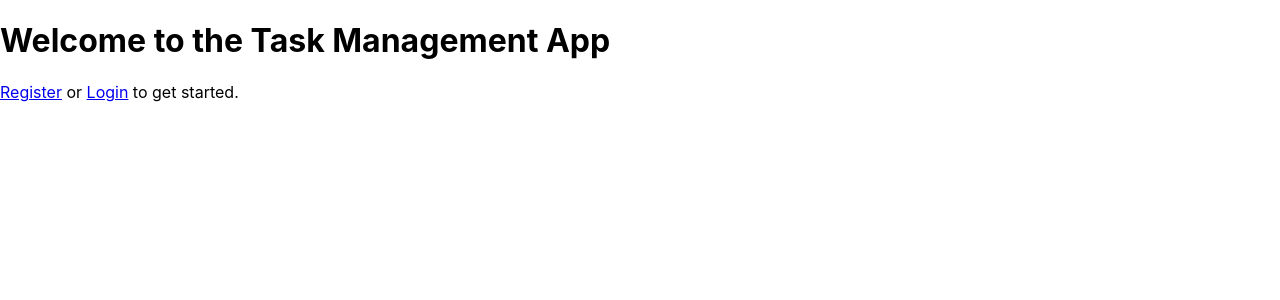
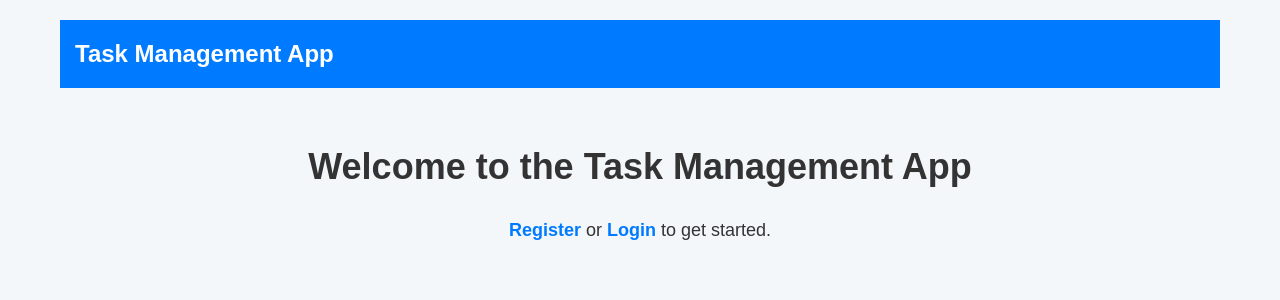
Before and after one commit to PranavAI2050/task-manager, a React (Create React App) app in the folder frontend/: page / in a window 1280 px wide. Shown: the top 300 px of the page. Built offline with nearby package versions, Linux system fonts and the light colour scheme.

Commit message:
Update App.js

```diff
--- a/frontend/src/App.js
+++ b/frontend/src/App.js
@@ -1,10 +1,11 @@
 import React, { useState, useEffect } from "react";
 import { BrowserRouter as Router, Route, Routes, Navigate } from "react-router-dom";
-import {Link} from "react-router-dom";
+import { Link } from "react-router-dom";
 import LoginPage from "./pages/LoginPage";
 import RegisterPage from "./pages/RegisterPage";
 import DashboardPage from "./pages/DashboardPage";
 import { setAuthToken } from "./services/api";
+import './App.css'; // Import the CSS file here
 
 function App() {
   const [token, setToken] = useState(localStorage.getItem("token"));
@@ -22,24 +23,37 @@ function App() {
     localStorage.removeItem("token");
     setAuthToken(null);
   };
+
   return (
     <Router>
+      <div className="container">
+        <header>
+          <h1>Task Management App</h1>
+          {token && <button onClick={handleLogout}>Logout</button>}
+        </header>
+
         <Routes>
-      <Route path="/" element={token ? <Navigate to="/dashboard" /> : <div>
+          <Route
+            path="/"
+            element={
+              token ? (
+                <Navigate to="/dashboard" />
+              ) : (
+                <div className="welcome">
                   <h1>Welcome to the Task Management App</h1>
                   <p>
                     <Link to="/register">Register</Link> or{" "}
                     <Link to="/login">Login</Link> to get started.
                   </p>
-          </div>} />
+                </div>
+              )
+            }
+          />
           <Route path="/register" element={token ? <Navigate to="/dashboard" /> : <RegisterPage />} />
           <Route path="/login" element={token ? <Navigate to="/dashboard" /> : <LoginPage setToken={setToken} />} />
-      <Route
-        path="/dashboard"
-        element={token ? <DashboardPage /> : <Navigate to="/login" />}
-      />
+          <Route path="/dashboard" element={token ? <DashboardPage /> : <Navigate to="/login" />} />
         </Routes>
-    {token && <button onClick={handleLogout}>Logout</button>}
+      </div>
     </Router>
   );
 }
```
Lines whose indentation alone changed are shown as unchanged.
